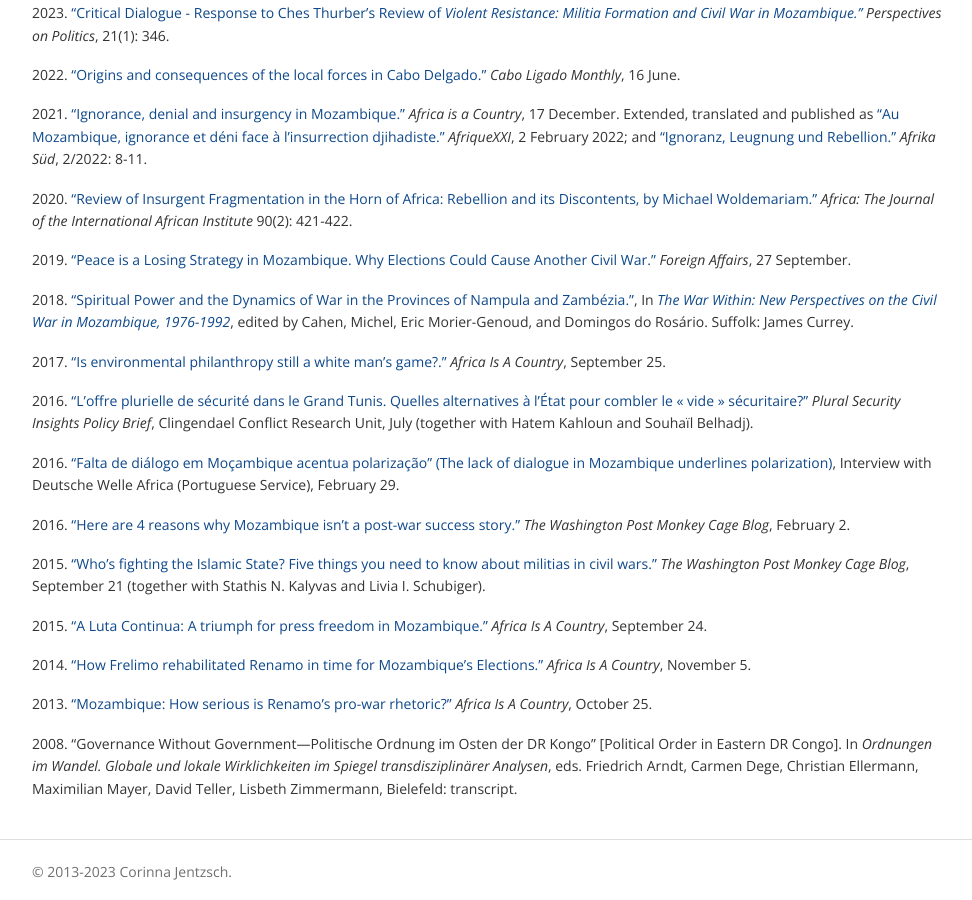
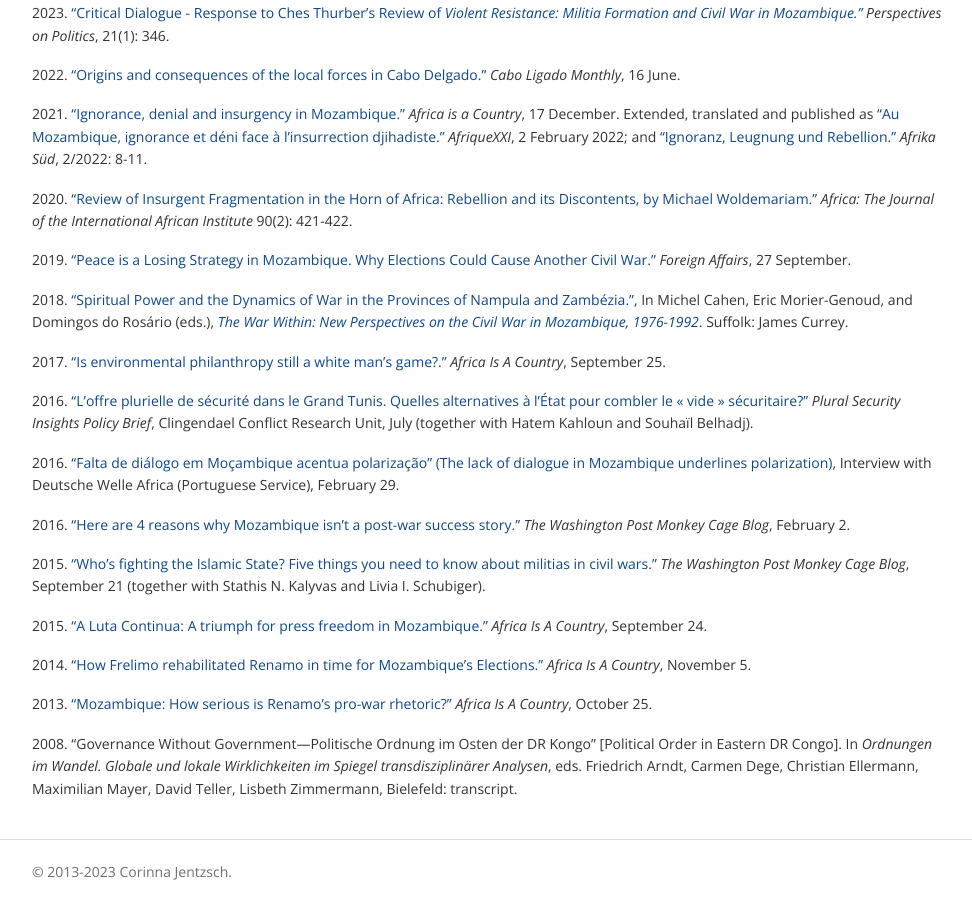
Before and after one commit to corinnajentzsch/corinnajentzsch.github.io, a Jekyll site: the page built from publications.md, in a window 1280 px wide and 900 px high, scrolled down 1284 px. Shown: the whole window, without its empty margins (153-1125 px from the left). Built offline with Jekyll 4.4.1, drawn with Linux system fonts in a browser that asks for light colours.

Commit message:
Update publications.md

```diff
--- a/publications.md
+++ b/publications.md
@@ -48,7 +48,7 @@ _Other (selection)_
 
 2019\. [“Peace is a Losing Strategy in Mozambique. Why Elections Could Cause Another Civil War.”](https://www.foreignaffairs.com/articles/mozambique/2019-09-27/peace-losing-strategy-mozambique "Peace is a Losing Strategy in Mozambique") _Foreign Affairs_, 27 September.
 
-2018\. [“Spiritual Power and the Dynamics of War in the Provinces of Nampula and Zambézia.”](https://openaccess.leidenuniv.nl/bitstream/handle/1887/71201/Jentzsch_2018_T.pdf?sequence=1 "Leiden University Repository Jentzsch 2018 Spiritual Power"), In _[The War Within: New Perspectives on the Civil War in Mozambique, 1976-1992](https://boydellandbrewer.com/the-war-within-hb.html)_, edited by Cahen, Michel, Eric Morier-Genoud, and Domingos do Rosário. Suffolk: James Currey.
+2018\. [“Spiritual Power and the Dynamics of War in the Provinces of Nampula and Zambézia.”](https://openaccess.leidenuniv.nl/bitstream/handle/1887/71201/Jentzsch_2018_T.pdf?sequence=1 "Leiden University Repository Jentzsch 2018 Spiritual Power"), In Michel Cahen, Eric Morier-Genoud, and Domingos do Rosário (eds.), _[The War Within: New Perspectives on the Civil War in Mozambique, 1976-1992](https://boydellandbrewer.com/the-war-within-hb.html)_. Suffolk: James Currey.
 
 2017\. [“Is environmental philanthropy still a white man’s game?.”](http://africasacountry.com/2017/09/is-environmental-philanthropy-still-a-white-mans-game/) _Africa Is A Country_, September 25.
 
```
